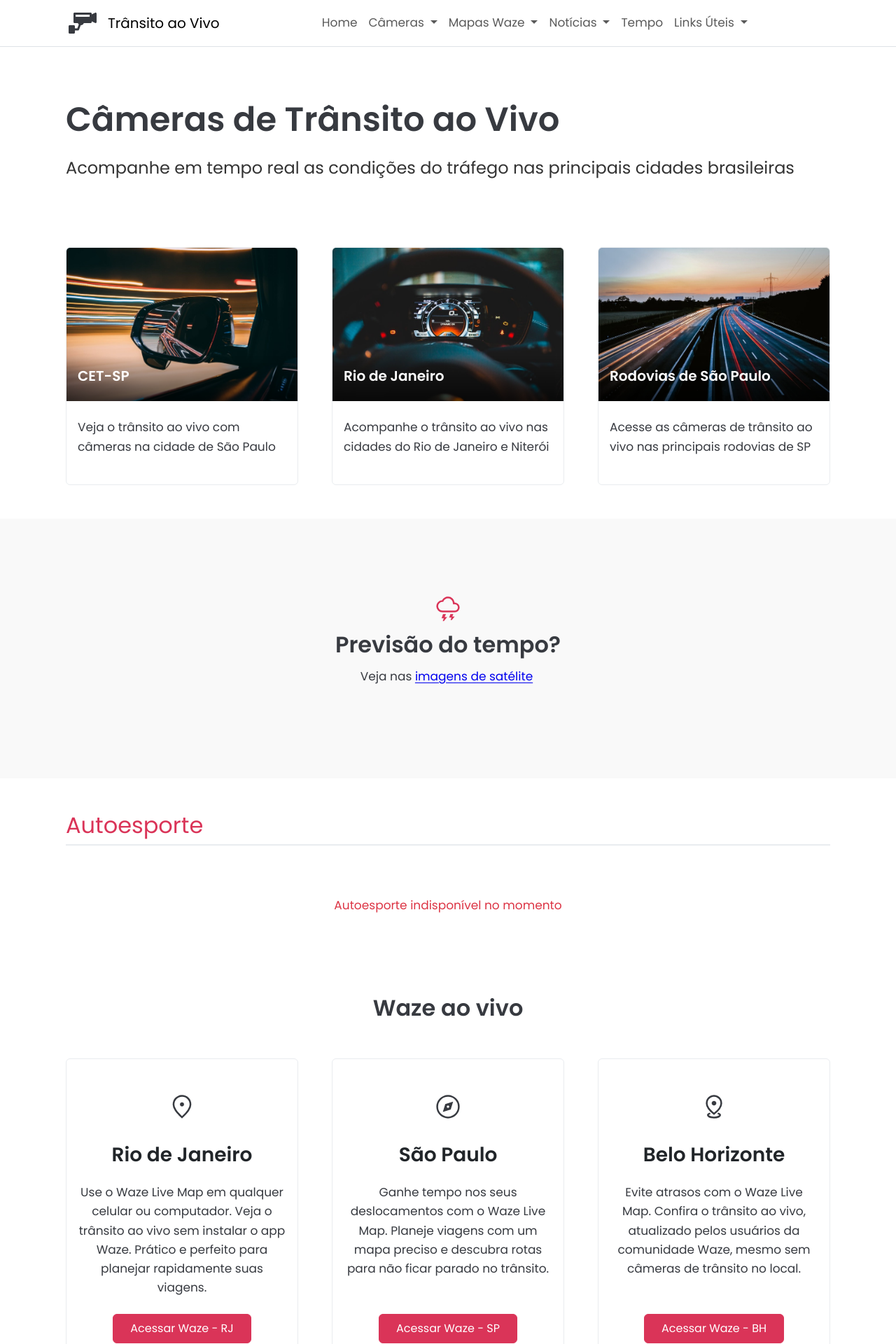
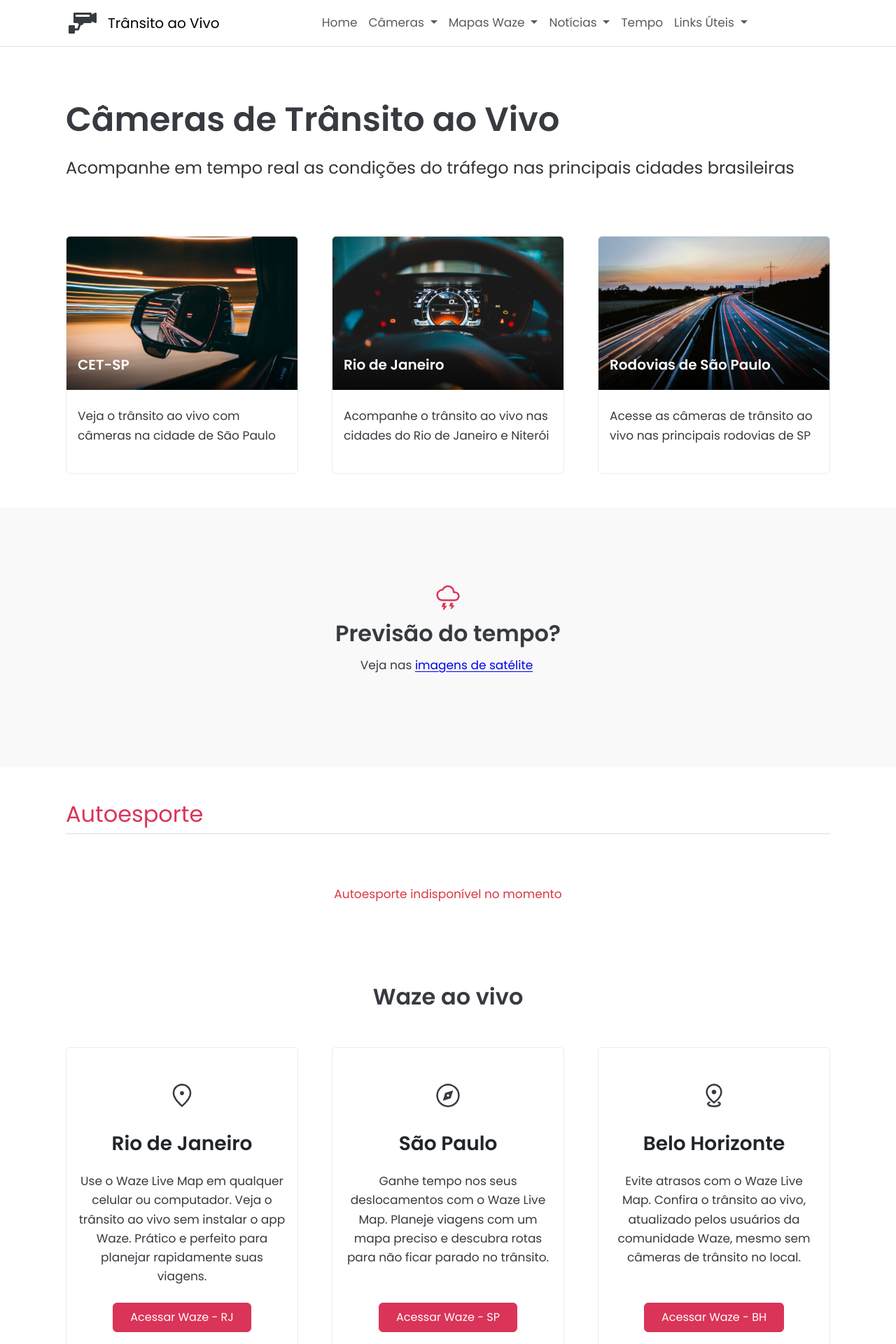
Before and after one commit to Sergio-Damm/transitoaovivo, a Jekyll site: the page built from index.html, in a window 1280 px wide. Shown: the top 1920 px of the page at 70% size. Built offline with Jekyll 4.4.1, drawn with Linux system fonts in a browser that asks for light colours; comment, search, counter and statistics services are not loaded.

Commit message:
.section-spacing { padding-block-start:

```diff
--- a/css/style.css
+++ b/css/style.css
@@ -64,7 +64,7 @@
 }
 
 /* celular */
-.h1-title-content{
+.h1-title-content {
   font-size: 1.8rem;
   font-weight: 600;
   line-height: 2rem;
@@ -82,7 +82,7 @@
 }
 
 /* celular */
-.h2-title-content{
+.h2-title-content {
   font-size: 1.6rem;
   font-weight: 600;
 }
@@ -360,12 +360,14 @@
 }
 
 .section-spacing {
-  padding-block: 4.5rem;
+  padding-block-start: 4.5rem; /* top */
+  padding-block-end: 3.5rem; /* bottom */
 }
 
 @media (max-width: 576px) {
   .section-spacing {
-    padding-block: 3.5rem;
+    padding-block-start: 3.5rem;
+    padding-block-end: 3.5rem;
   }
 }
 
@@ -406,17 +408,13 @@
   right: 0;
   bottom: 0;
   top: auto;
-
   display: flex;
   align-items: flex-end;
   justify-content: flex-start;
-
   padding: 1rem;
   z-index: 2;
-
   text-align: left !important;
   box-sizing: border-box;
-
   background: linear-gradient(
     to top,
     rgba(0, 0, 0, 0.65),
```
Lines whose indentation alone changed are shown as unchanged.
